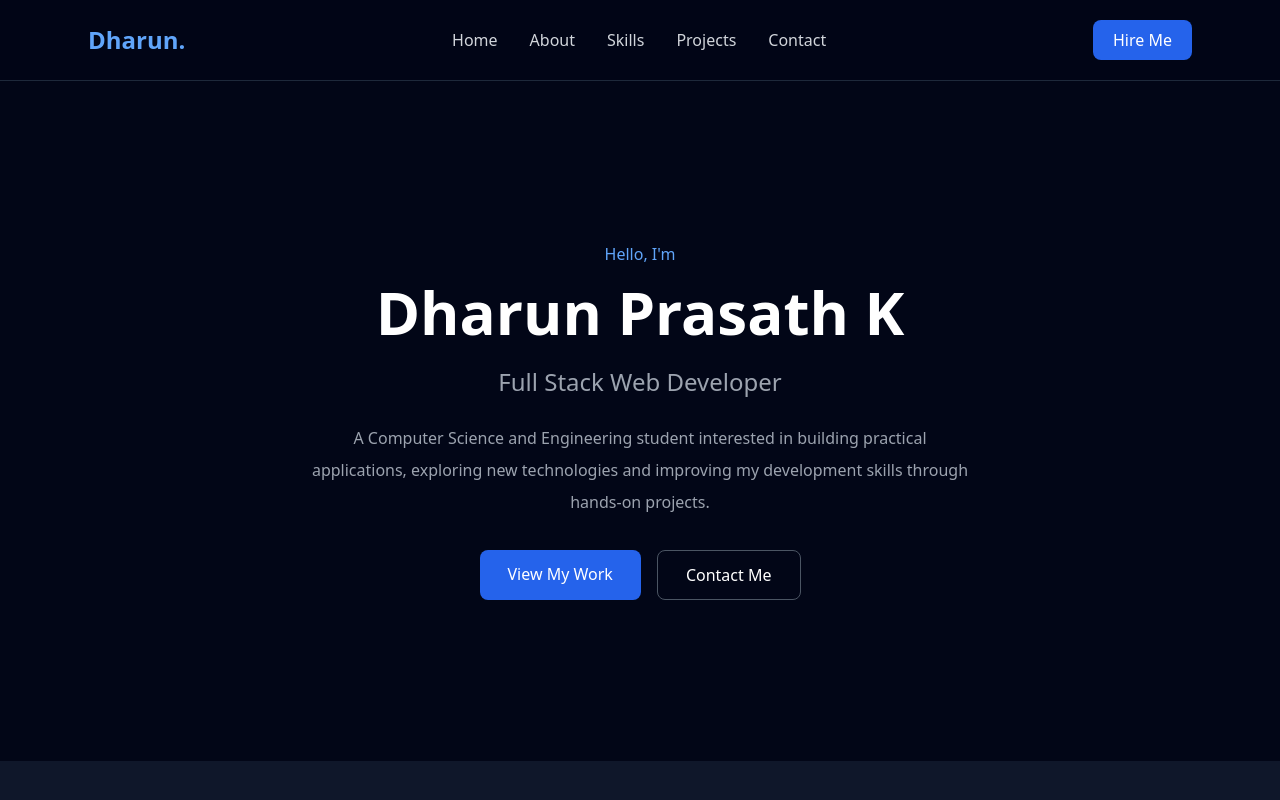
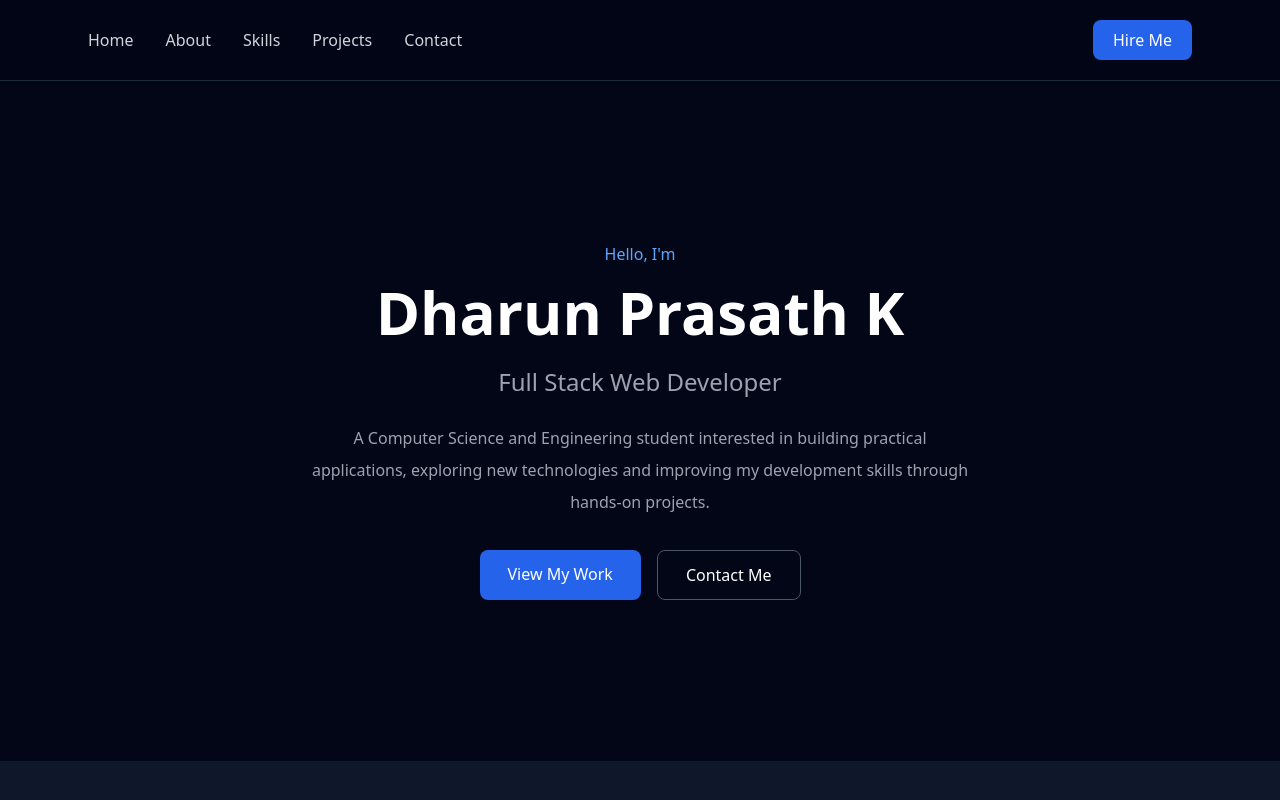
Before and after one commit to dharunprasath365-beep/mern-internship-day1, a plain HTML site: page index.html in a window 1280 px wide. Shown: the top 800 px of the page. Drawn offline with nearby package versions, Linux system fonts and the light colour scheme.

Commit message:
Refactor index.html structure and content

```diff
--- a/index.html
+++ b/index.html
@@ -18,9 +18,7 @@
     <header class="sticky top-0 z-50 bg-slate-950/90 backdrop-blur border-b border-slate-800">
         <nav class="max-w-6xl mx-auto px-6 py-5 flex justify-between items-center">
 
-            <h1 class="text-2xl font-bold text-blue-400">
-                Dharun.
-            </h1>
+
 
             <div class="hidden md:flex gap-8 text-gray-300">
                 <a href="#home" class="hover:text-blue-400">Home</a>
```
